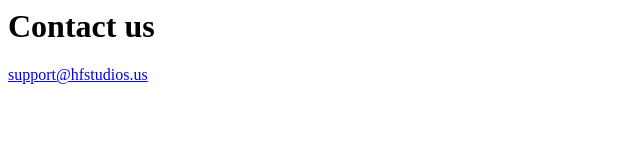
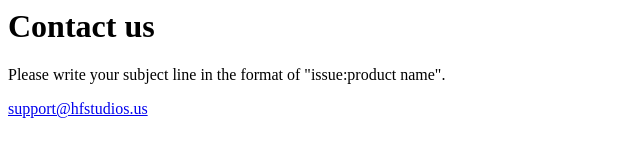
Before and after one commit to TheBlueOompaLoompa/meetcontactssupport, a plain HTML site: page index.html in a window 1280 px wide. Shown: the whole page, without its empty margins (0-640 px from the left). Drawn offline with Linux system fonts and the light colour scheme.

Commit message:
Update index.html

```diff
--- a/index.html
+++ b/index.html
@@ -3,6 +3,7 @@
 </head>
 <body>
   <h1>Contact us</h2>
+  <p>Please write your subject line in the format of "issue:product name".</p>
   <a href="mailto: support@hfstudios.us">support@hfstudios.us</a>
 </body>
 </html>
```
